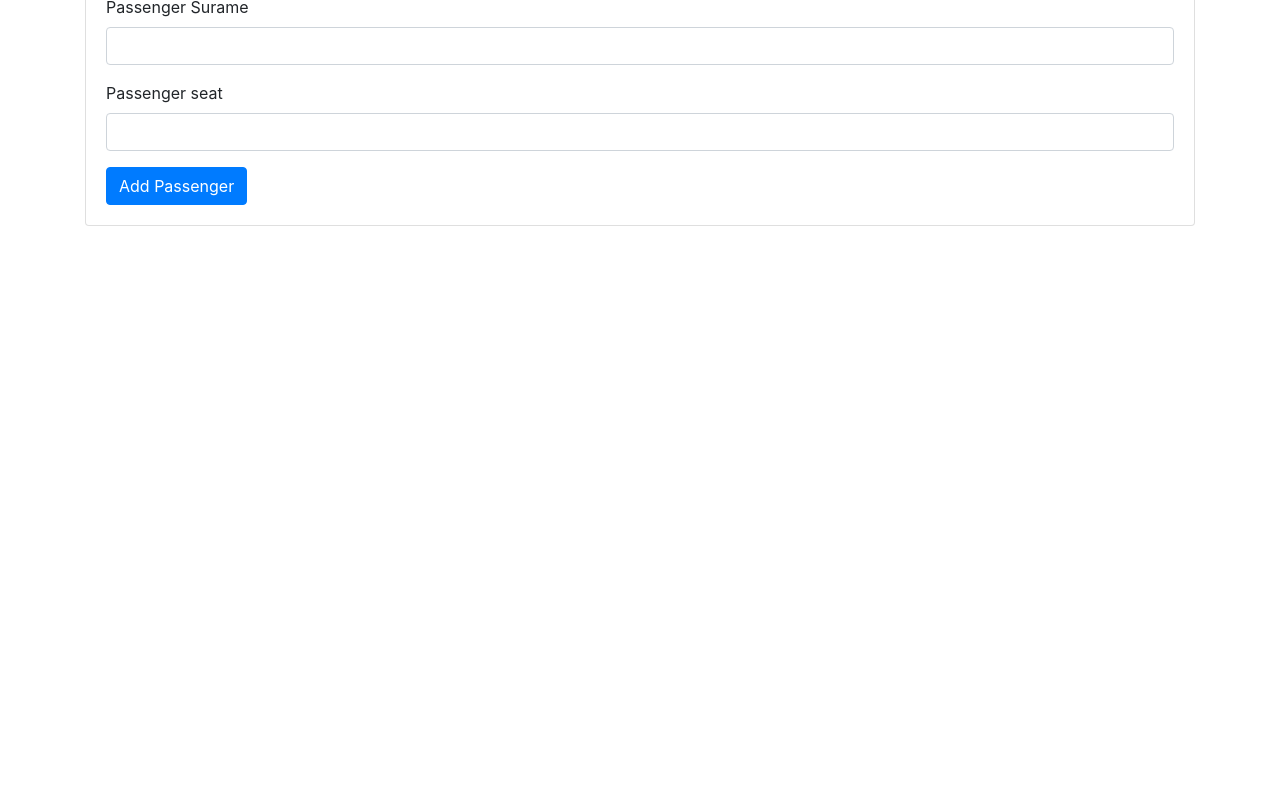
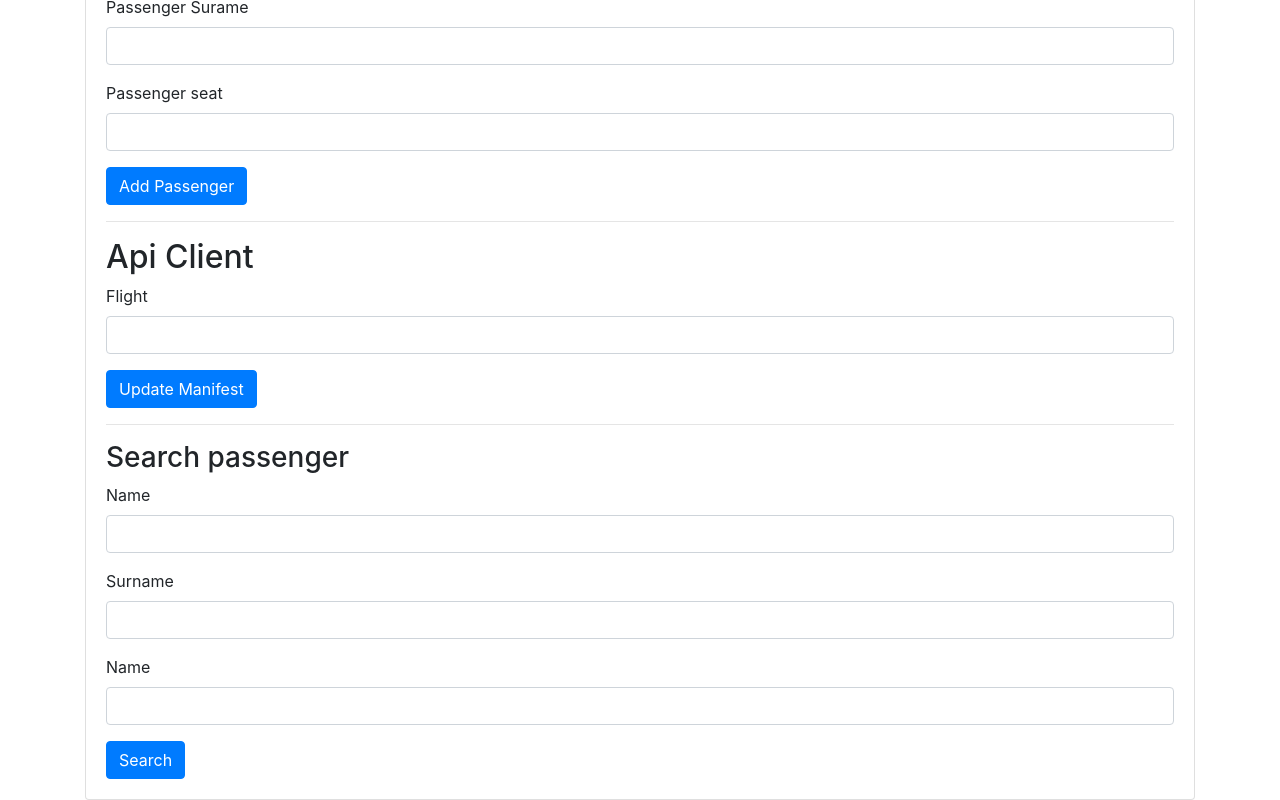
Before and after one commit to diegopefm/vueling.front, an Angular app: page / in a window 1280 px wide. Shown: the part 489-1289 px from the top of the page. Before the commit the page ends 800 px from the top, so only its background shows below. Built offline with nearby package versions, Linux system fonts and the light colour scheme; sample sign-in values are in the browser's storage.

Commit message:
Keep on working on test.

```diff
--- a/src/app/_services/api.service.ts
+++ b/src/app/_services/api.service.ts
@@ -2,12 +2,14 @@ import { Injectable } from '@angular/core';
 import { HttpClient, HttpHeaders } from '@angular/common/http';
 import { map } from 'rxjs/operators';
 import { environment } from '@environments/environment';
+import { Router } from '@angular/router';
+import { Passenger } from '@app/_model/passenger';
 
 @Injectable({ providedIn: 'root' })
 export class ApiService {
     headers: any;
 
-    constructor(private http: HttpClient) {
+    constructor(private http: HttpClient, private router: Router) {
 
     }
 
@@ -20,8 +22,13 @@ export class ApiService {
 
     addPassenger(name: string, surname: string, seat: string, flight: string) {
 
+        let url = `${environment.apiUrl}/api/manifest/search/`+name+`/`+surname+`/`+seat;
+
+        let currentUser = JSON.parse(localStorage.getItem('currentUser'));
+        //if (currentUser==null) this.router.navigate(['/login']); //=> TODO: Redirect to login
+
         this.headers = new HttpHeaders({
-            'Authorization': 'Bearer ' + JSON.parse(localStorage.getItem('currentUser')).token,
+            'Authorization': 'Bearer ' + currentUser.token,
             'Content-Type': 'application/json'
         });
 
@@ -30,4 +37,23 @@ export class ApiService {
                 return result;
             }));
     }
+
+    updateManifest(flight: string) {
+        return this.http.get<any>(`${environment.apiClientUrl}/api/manifest/update/`+flight)
+            .pipe(map(result => {
+                return result.message;
+            }));
+    }
+
+    searchPassenger(name: string, surname: string, seat: string) {
+        let passenger = new Passenger();
+        passenger.Name = name;
+        passenger.Surname = surname;
+        passenger.Surname = seat;
+
+        return this.http.post<any>(`${environment.apiClientUrl}/api/manifest/search/`, { name, surname, seat })
+            .pipe(map(passengers => {
+                return JSON.stringify(passengers);
+            }));
+    }
 }
--- a/src/app/home/home.component.html
+++ b/src/app/home/home.component.html
@@ -1,12 +1,5 @@
 <div class="card mt-4">
     <h4 class="card-header">Vueling Api success - You're logged in with Angular 8 & JWT!!</h4>
-    <!-- <div class="card-body">
-      <h6>Users from secure api end point</h6>
-      <div *ngIf="loading" class="spinner-border spinner-border-sm"></div>
-      <ul *ngIf="users">
-          <li *ngFor="let user of users">{{user.firstName}} {{user.lastName}}</li>
-      </ul>
-  </div> -->
     <div class="card-body">
         <form [formGroup]="apiRequestsForm">
             <div class="form-group">
@@ -17,8 +10,8 @@
                     <div *ngIf="f.flight.errors.required">Flight is required</div>
                 </div>
             </div>
-            <button [disabled]="loading" class="btn btn-primary" (click)="getManifest()">
-                <span *ngIf="loading" class="spinner-border spinner-border-sm mr-1"></span>
+            <button [disabled]="loading_getmanifest" class="btn btn-primary" (click)="getManifest()">
+                <span *ngIf="loading_getmanifest" class="spinner-border spinner-border-sm mr-1"></span>
                 Get Manifest
             </button>
             <div *ngIf="error_getmanifest" class="alert alert-danger mt-3 mb-0">{{error_getmanifest}}</div>
@@ -59,12 +52,58 @@
                 </div>
             </div>
 
-            <button [disabled]="loading" class="btn btn-primary" (click)="addPassenger()">
-                <span *ngIf="loading" class="spinner-border spinner-border-sm mr-1"></span>
+            <button [disabled]="loading_addpassenger" class="btn btn-primary" (click)="addPassenger()">
+                <span *ngIf="loading_addpassenger" class="spinner-border spinner-border-sm mr-1"></span>
                 Add Passenger
             </button>
             <div *ngIf="error_addpassenger" class="alert alert-danger mt-3 mb-0">{{error_addpassenger}}</div>
             <div *ngIf="success_addpassenger" class="alert alert-success mt-3 mb-0">{{success_addpassenger}}</div>
+
+            <hr/>
+
+            <h2>Api Client</h2>
+
+            <div class="form-group">
+                <label for="passenger_flight_client">Flight</label>
+                <input type="text" formControlName="passenger_flight_client" class="form-control"
+                    [ngClass]="{ 'is-invalid': submitted && f.passenger_flight_client.errors }" />
+                <div *ngIf="f.passenger_flight_client.errors" class="invalid-feedback">
+                    <div *ngIf="f.passenger_flight_client.errors.required">Flight is required</div>
+                </div>
+            </div>
+            <button [disabled]="loading_updatemanifest" class="btn btn-primary" (click)="updateManifest()">
+                <span *ngIf="loading_updatemanifest" class="spinner-border spinner-border-sm mr-1"></span>
+                Update Manifest
+            </button>
+            <div *ngIf="error_updatemanifest" class="alert alert-danger mt-3 mb-0">{{error_updatemanifest}}</div>
+            <div *ngIf="success_updatemanifest" class="alert alert-success mt-3 mb-0">{{success_updatemanifest}}</div>
+
+            <hr/>
+
+            <h3>Search passenger</h3>
+
+            <div class="form-group">
+                <label for="passenger_name_client">Name</label>
+                <input type="text" formControlName="passenger_name_client" class="form-control"
+                    [ngClass]="{ 'is-invalid': submitted && f.passenger_name_client.errors }" />
+            </div>
+            <div class="form-group">
+                <label for="passenger_surname_client">Surname</label>
+                <input type="text" formControlName="passenger_surname_client" class="form-control"
+                    [ngClass]="{ 'is-invalid': submitted && f.passenger_surname_client.errors }" />
+            </div>
+            <div class="form-group">
+                <label for="passenger_seat_client">Name</label>
+                <input type="text" formControlName="passenger_seat_client" class="form-control"
+                    [ngClass]="{ 'is-invalid': submitted && f.passenger_seat_client.errors }" />
+            </div>
+
+            <button [disabled]="loading_searchpassenger" class="btn btn-primary" (click)="searchPassenger()">
+                <span *ngIf="loading_searchpassenger" class="spinner-border spinner-border-sm mr-1"></span>
+                Search
+            </button>
+            <div *ngIf="error_searchpassenger" class="alert alert-danger mt-3 mb-0">{{error_searchpassenger}}</div>
+            <div *ngIf="success_searchpassenger" class="alert alert-success mt-3 mb-0">{{success_searchpassenger}}</div>
         </form>
     </div>
 </div>
--- a/src/app/home/home.component.ts
+++ b/src/app/home/home.component.ts
@@ -7,13 +7,23 @@ import { Passenger } from '@app/_model/passenger';
 @Component({ templateUrl: 'home.component.html' })
 export class HomeComponent {
     apiRequestsForm: FormGroup;
+    submitted = false;
+
     loading_getmanifest = false;
-    loading_addpassenger = false;
-    submitted = false;
     error_getmanifest = '';
     success_getmanifest = '';
+
+    loading_addpassenger = false;
     error_addpassenger = '';
     success_addpassenger = '';
+
+    loading_updatemanifest = false;
+    error_updatemanifest = '';
+    success_updatemanifest = '';
+
+    loading_searchpassenger = false;
+    error_searchpassenger = '';
+    success_searchpassenger = '';
 
     constructor(
         private formBuilder: FormBuilder,
@@ -27,7 +37,11 @@ export class HomeComponent {
             passenger_name: ['', Validators.required],
             passenger_surname: ['', Validators.required],
             passenger_seat: ['', Validators.required],
-            passenger_flight: ['', Validators.required]
+            passenger_flight: ['', Validators.required],
+            passenger_flight_client: ['', Validators.required],
+            passenger_name_client: [''],
+            passenger_surname_client: [''],
+            passenger_seat_client: ['']
         });
     }
 
@@ -71,6 +85,49 @@ export class HomeComponent {
                         this.error_addpassenger = data.message;
                     }
                     this.loading_addpassenger = false;
+                },
+                error => {
+                    this.success_addpassenger = '';
+                    this.error_addpassenger = error.message;
+                    this.loading_addpassenger = false;
+                });
+    }
+
+    updateManifest() {
+
+        this.loading_updatemanifest = true;
+        this.apiService.updateManifest(this.f.passenger_flight_client.value)
+            .pipe(first())
+            .subscribe(
+                data => {
+                    this.success_updatemanifest = data;
+                    this.error_updatemanifest = '';
+                    this.loading_updatemanifest = false;
+                },
+                error => {
+                    this.error_updatemanifest = error;
+                    this.success_updatemanifest = '';
+                    this.loading_updatemanifest = false;
+                });
+    }
+
+    searchPassenger() {
+
+        this.loading_searchpassenger = true;
+        this.apiService.searchPassenger(this.f.passenger_name_client.value,
+                                            this.f.passenger_surname_client.value,
+                                            this.f.passenger_seat_client.value)
+            .pipe(first())
+            .subscribe(
+                data => {
+                    this.success_searchpassenger = data;
+                    this.error_searchpassenger = '';
+                    this.loading_searchpassenger = false;
+                },
+                error => {
+                    this.error_searchpassenger = error;
+                    this.success_searchpassenger = '';
+                    this.loading_searchpassenger = false;
                 });
     }
 }
--- a/src/environments/environment.ts
+++ b/src/environments/environment.ts
@@ -4,7 +4,8 @@
 
 export const environment = {
   production: false,
-  apiUrl: 'http://localhost:55909'
+  apiUrl: 'http://localhost:55909',
+  apiClientUrl: 'http://localhost:55910'
 };
 
 /*
```
